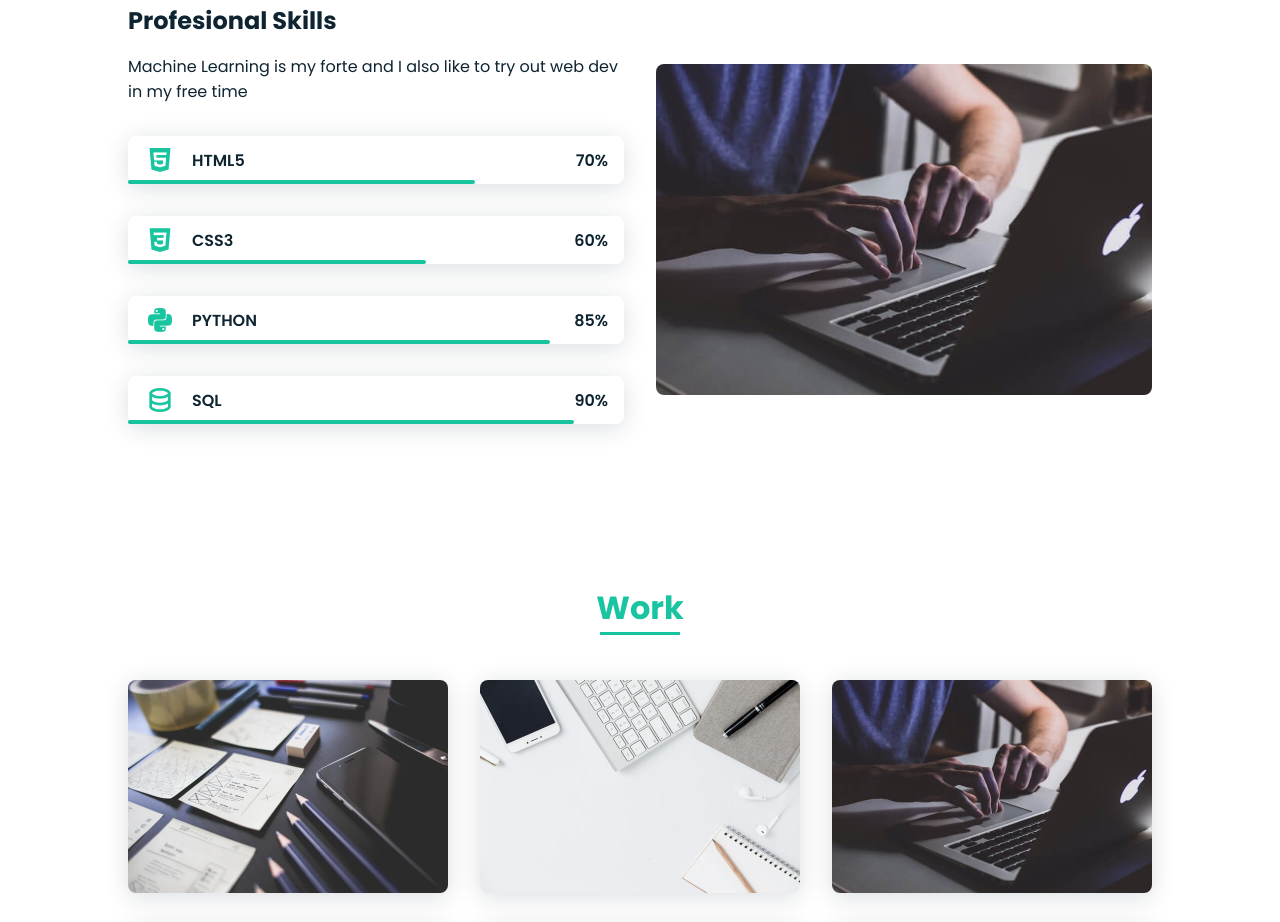
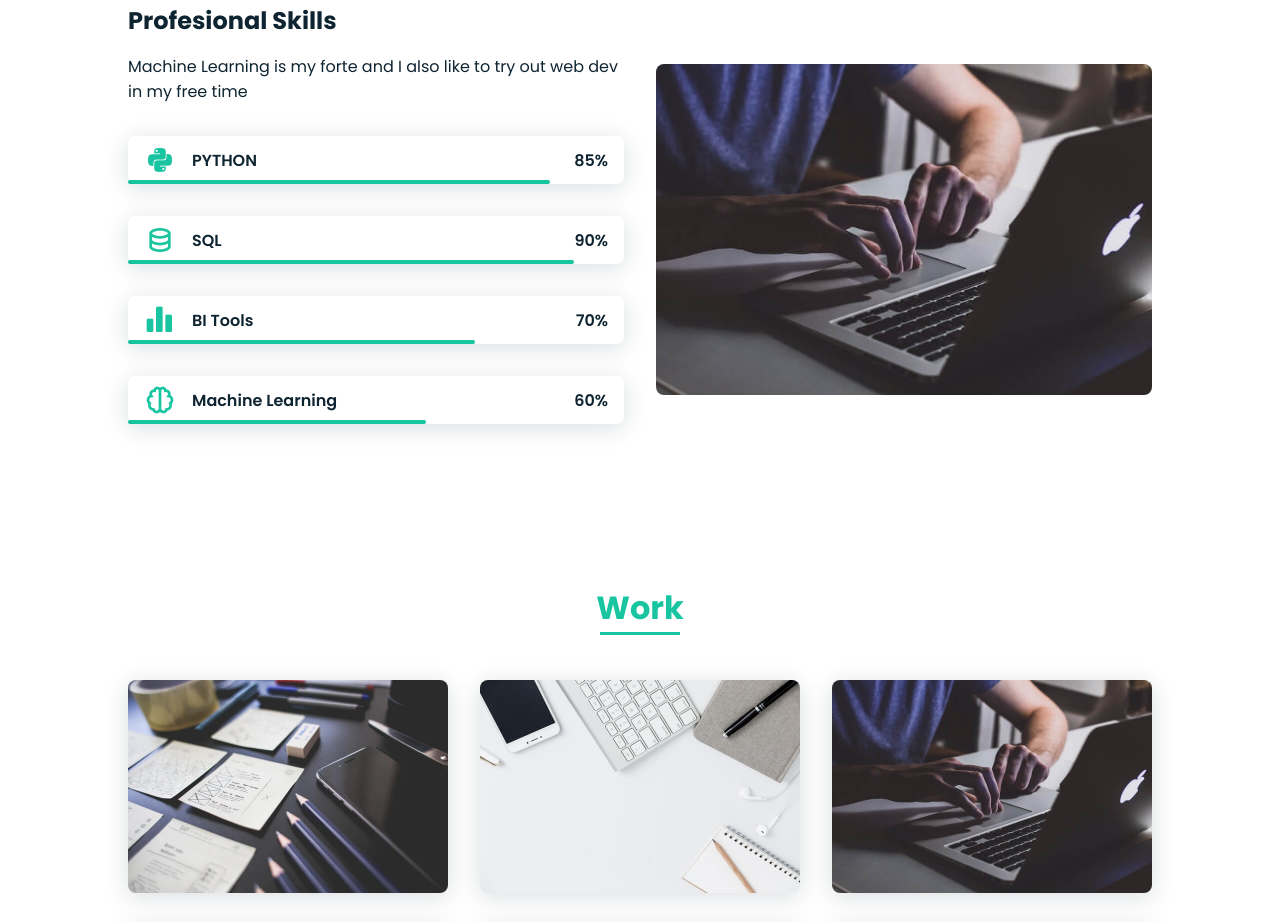
Before and after one commit to chirag-miskin/chirag-miskin.github.io, a plain HTML site: page index.html in a window 1280 px wide. Shown: the part 1597-2519 px from the top of the page. Drawn offline with nearby package versions, Linux system fonts and the light colour scheme.

Commit message:
"new changes"

```diff
--- a/index.html
+++ b/index.html
@@ -78,30 +78,7 @@
                     <div>
                         <h2 class="skills__subtitle">Profesional Skills</h2>
                         <p class="skills__text">Machine Learning is my forte and I also like to try out web dev in my free time</p>
-                        <div class="skills__data">
-                            <div class="skills__names">
-                                <i class='bx bxl-html5 skills__icon'></i>
-                                <span class="skills__name">HTML5</span>
-                            </div>
-                            <div class="skills__bar skills__html">
-
-                            </div>
-                            <div>
-                                <span class="skills__percentage">70%</span>
-                            </div>
-                        </div>
-                        <div class="skills__data">
-                            <div class="skills__names">
-                                <i class='bx bxl-css3 skills__icon'></i>
-                                <span class="skills__name">CSS3</span>
-                            </div>
-                            <div class="skills__bar skills__css">
-
-                            </div>
-                            <div>
-                                <span class="skills__percentage">60%</span>
-                            </div>
-                        </div>
+                        <!-- Python -->
                         <div class="skills__data">
                             <div class="skills__names">
                                 <i class='bx bxl-python skills__icon' ></i>
@@ -114,6 +91,7 @@
                                 <span class="skills__percentage">85%</span>
                             </div>
                         </div>
+                        <!--  SQL-->
                         <div class="skills__data">
                             <div class="skills__names">
                                 <i class='bx bx-data skills__icon' ></i>
@@ -126,6 +104,32 @@
                                 <span class="skills__percentage">90%</span>
                             </div>
                         </div>
+                        <div class="skills__data">
+                            <div class="skills__names">
+                                <i class='bx bxs-bar-chart-alt-2 skills__icon'></i>
+                                <span class="skills__name">BI Tools</span>
+                            </div>
+                            <div class="skills__bar skills__html">
+
+                            </div>
+                            <div>
+                                <span class="skills__percentage">70%</span>
+                            </div>
+                        </div>
+                        <div class="skills__data">
+                            <div class="skills__names">
+                                <i class='bx bx-brain skills__icon'></i>
+                                <span class="skills__name">Machine Learning</span>
+                            </div>
+                            <div class="skills__bar skills__css">
+
+                            </div>
+                            <div>
+                                <span class="skills__percentage">60%</span>
+                            </div>
+                        </div>
+
+
                     </div>
 
                     <div>
```
